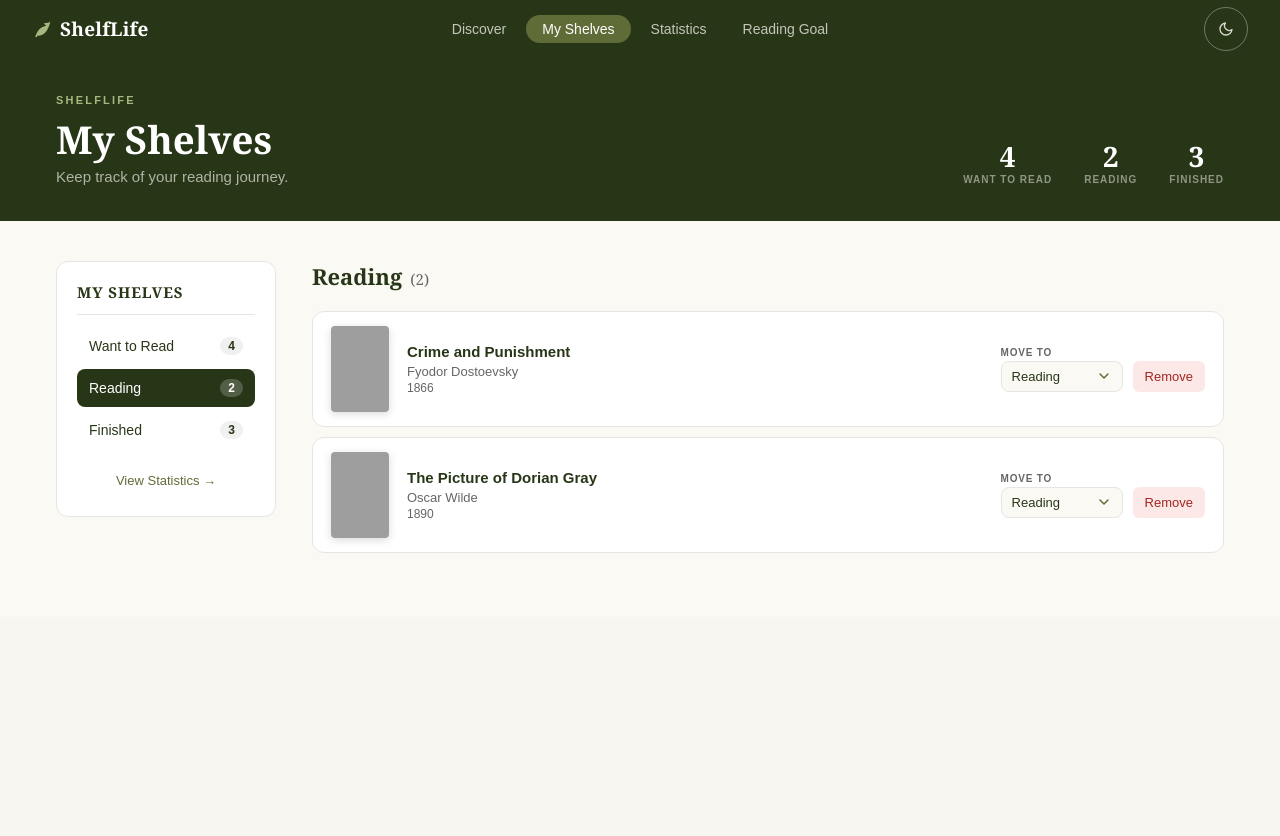
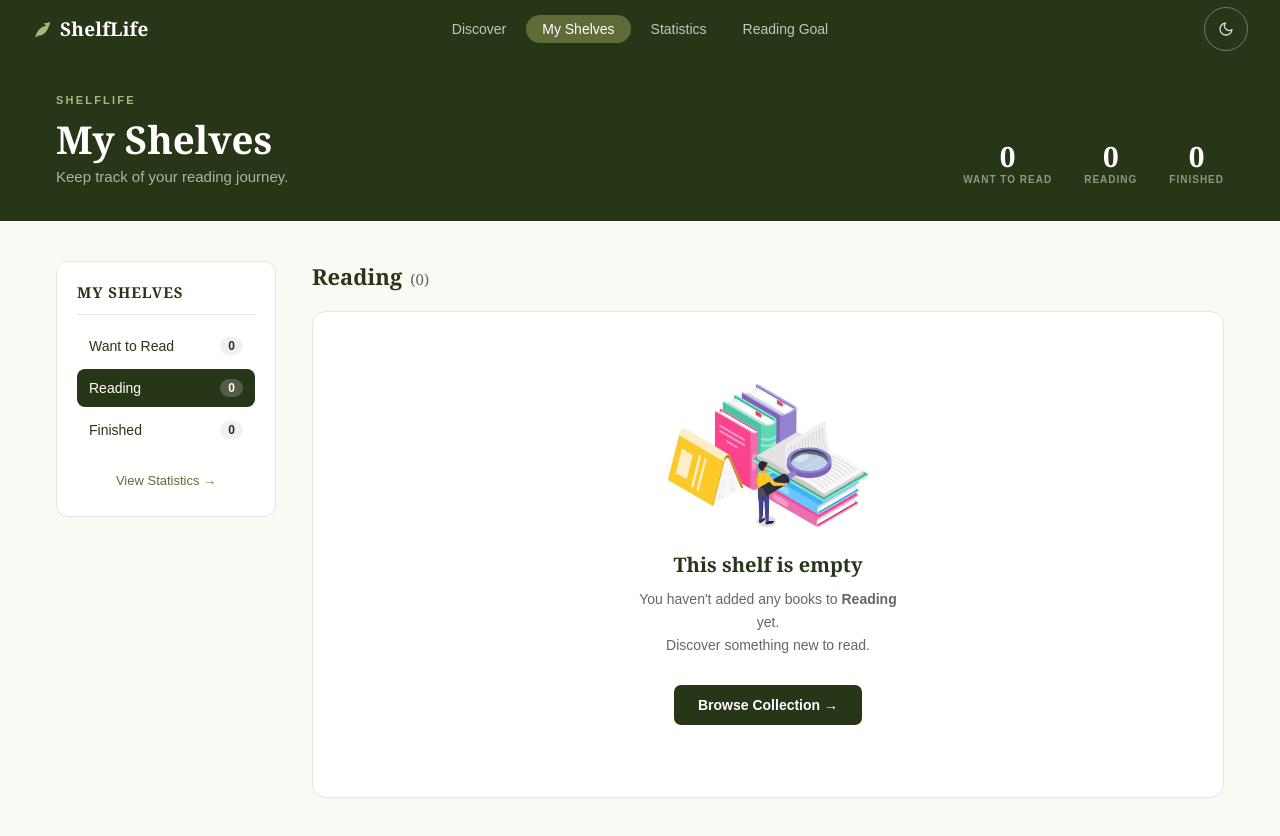
Before and after one commit to jamileeobeid/ShelfLife, a React (Vite) app in the folder phase-2-shelf-life/: page /shelves in a window 1280 px wide. Shown: the top 836 px of the page. Before the commit the page ends 800 px from the top, so only its background shows below. Built offline with nearby package versions, Linux system fonts and the light colour scheme; grey boxes are pictures that could not be loaded.

Commit message:
Remove sample data, use API and empty shelves as defaults

```diff
--- a/phase-2-shelf-life/src/pages/Discover.jsx
+++ b/phase-2-shelf-life/src/pages/Discover.jsx
@@ -6,13 +6,11 @@ import Button from "../components/Button";
 import { BookGridSkeleton } from "../components/Skeleton";
 import ErrorState from "../components/ErrorState";
 import EmptyState from "../components/EmptyState";
-import { sampleBooks } from "../data/sampleBooks";
 import "./Discover.css";
 import { searchBooks } from "../services/openLibrary";
 
 const GENRES = ["All", "Fiction", "Non-Fiction", "Romance", "Mystery", "Classics", "Poetry", "Historical", "Literary"];
 const PAGE_SIZE = 24;
-const FEATURED_BOOKS = sampleBooks.slice(-3);
 
 function Discover() {
   const [search, setSearch]           = useState("");
@@ -192,7 +190,7 @@ function Discover() {
         </div>
 
         <div className="featured-books" aria-hidden="true">
-          {FEATURED_BOOKS.map((book, i) => (
+          {books.slice(0, 3).map((book, i) => (
             <img
               key={book.id}
               src={book.cover}
--- a/phase-2-shelf-life/src/state/BookContext.jsx
+++ b/phase-2-shelf-life/src/state/BookContext.jsx
@@ -1,23 +1,17 @@
 import { createContext, useContext, useReducer, useEffect } from "react";
-import { sampleBooks } from "../data/sampleBooks";
 import { booksReducer, reviewsReducer } from "./booksReducer";
 
 const BookContext = createContext(null);
 
-const startingBooks = sampleBooks.slice(0, 9).map((book, index) => ({
-  ...book,
-  shelf: index < 4 ? "Want to Read" : index < 6 ? "Reading" : "Finished",
-}));
-
 function loadBooks() {
   try {
     const saved = localStorage.getItem("shelflife-books");
-    if (!saved) return startingBooks;
+    if (!saved) return [];
 
     const parsed = JSON.parse(saved);
-    return Array.isArray(parsed) ? parsed : startingBooks;
+    return Array.isArray(parsed) ? parsed : [];
   } catch {
-    return startingBooks;
+    return [];
   }
 }
 
```
